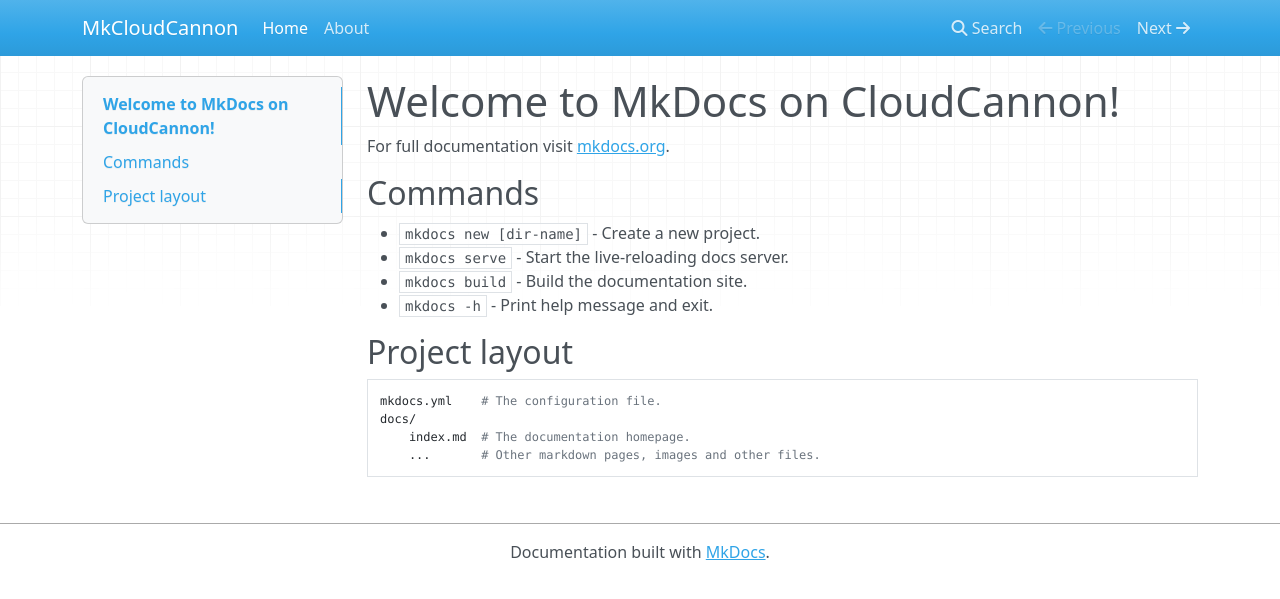
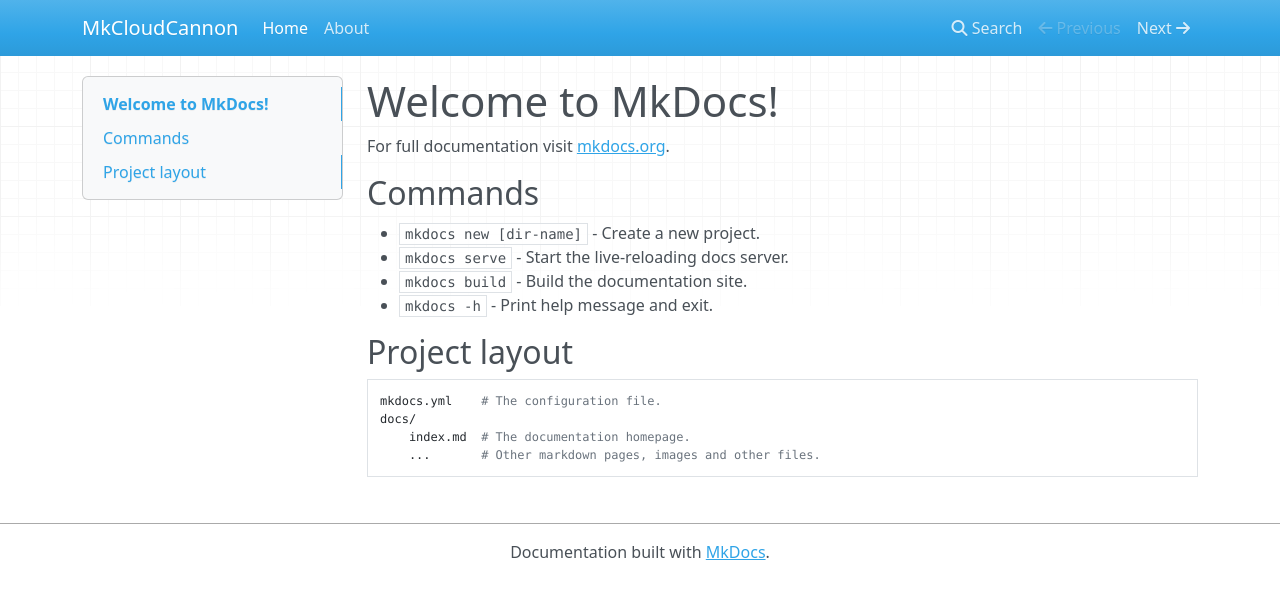
Before and after one commit to David-Large/mkdocs-cc-project, an MkDocs documentation site: the page built from docs/index.md, in a window 1280 px wide. Shown: the top 599 px of the page. Built offline with MkDocs 1.6.1, drawn with Linux system fonts in a browser that asks for light colours; nearby versions of some CDN libraries.

Commit message:
Updated 1 file via CloudCannon.

```diff
--- a/docs/index.md
+++ b/docs/index.md
@@ -1,4 +1,4 @@
-# Welcome to MkDocs on CloudCannon\!
+# Welcome to MkDocs!
 
 For full documentation visit [mkdocs.org](https://www.mkdocs.org).
 
```
